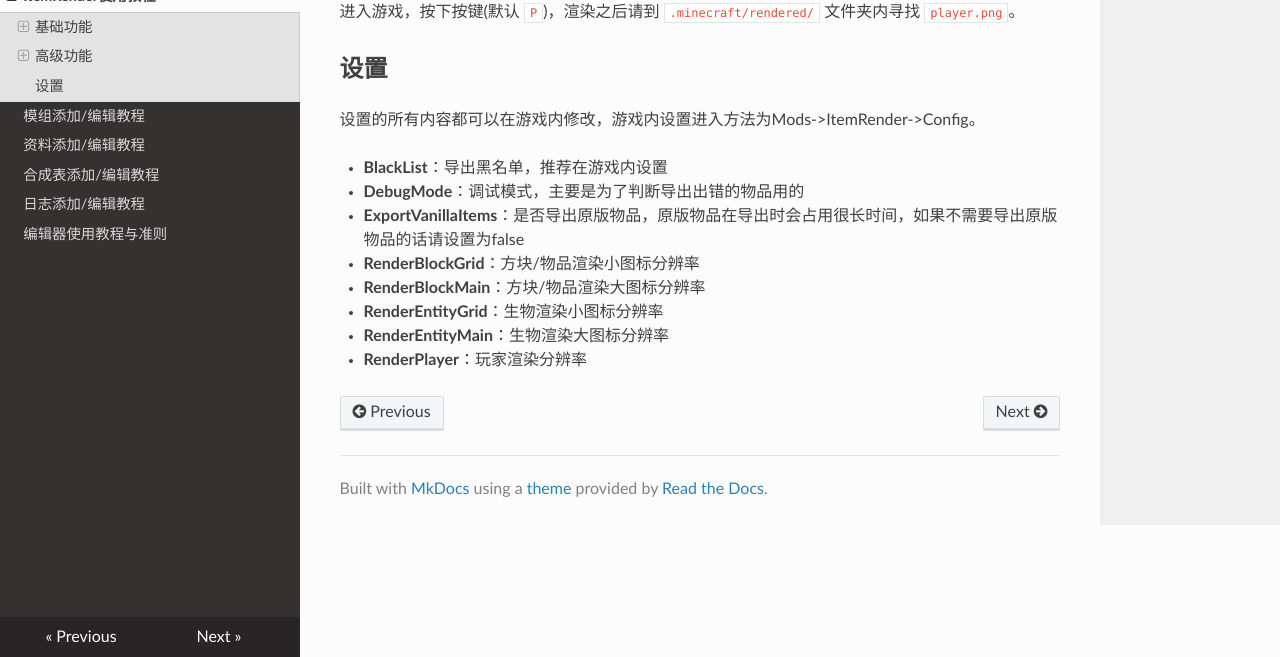
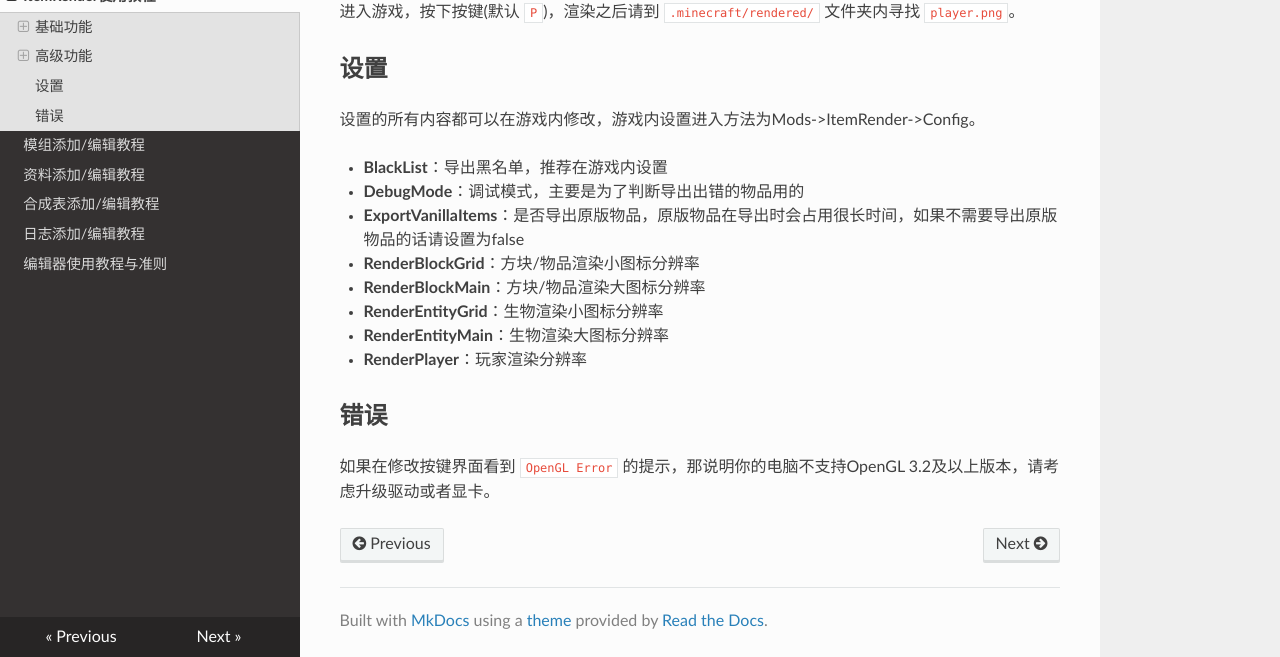
Before and after one commit to Ahrwing/mcmod, an MkDocs documentation site: the page built from docs/itemrender.md, in a window 1280 px wide and 900 px high, scrolled down 5471 px, cut to the strip 243-900 px from the top of the window. Built offline with MkDocs 1.6.1, drawn with Linux system fonts in a browser that asks for light colours; nearby versions of some CDN libraries; old or Windows-style settings are respelled for this version of MkDocs.

Commit message:
Update itemrender.md

```diff
--- a/docs/itemrender.md
+++ b/docs/itemrender.md
@@ -117,3 +117,7 @@ ItemRender添加了一条指令 `/itemrender scale [value]`以解决物品/生
 - **RenderEntityGrid**：生物渲染小图标分辨率
 - **RenderEntityMain**：生物渲染大图标分辨率
 - **RenderPlayer**：玩家渲染分辨率
+
+## 错误
+
+如果在修改按键界面看到 `OpenGL Error` 的提示，那说明你的电脑不支持OpenGL 3.2及以上版本，请考虑升级驱动或者显卡。
```
